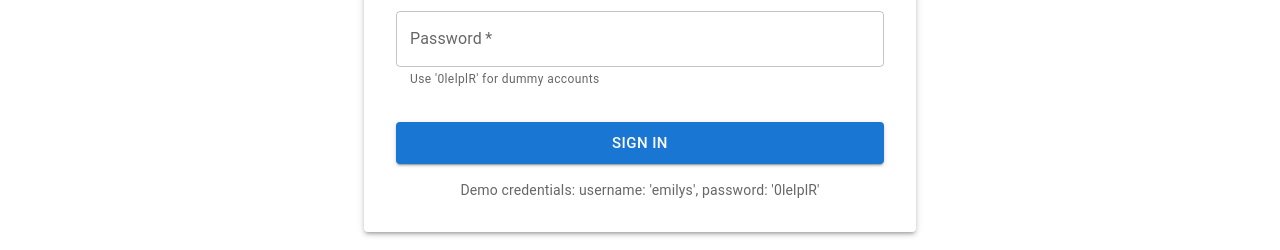
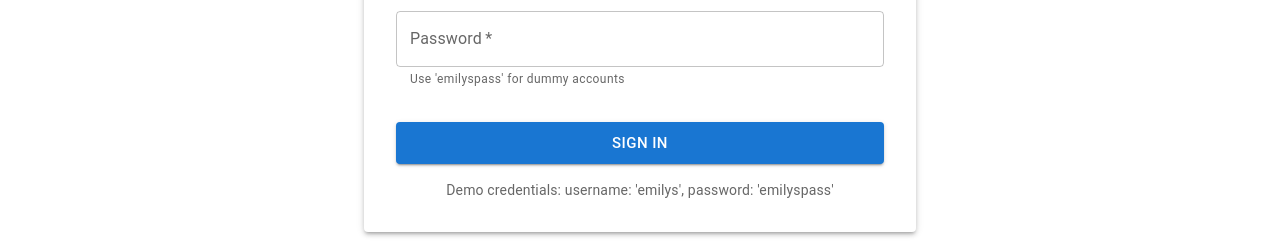
Before and after one commit to Ngenzi2/E-Commerce, a React (Vite) app: page /login in a window 1280 px wide. Shown: the part 363-613 px from the top of the page. Built offline with nearby package versions, Linux system fonts and the light colour scheme.

Commit message:
Update the credentials on the  Login page

```diff
--- a/src/components/Dashboard/ProductForm.jsx
+++ b/src/components/Dashboard/ProductForm.jsx
@@ -1,4 +1,4 @@
-import React, { useState, useEffect } from 'react';
+import React, { useState, useEffect, useRef } from 'react';
 import {
   Dialog,
   DialogTitle,
@@ -47,7 +47,19 @@ const ProductForm = ({ open, onClose, onSubmit, initialData, isEditing }) => {
     'Puma', 'Nike', 'Adidas', 'Reebok', 'Zara'
   ];
 
+  // Use a ref to track if this is the initial mount
+  const isInitialMount = useRef(true);
+
   useEffect(() => {
+    // Skip the initial mount to avoid setting state synchronously
+    if (isInitialMount.current) {
+      isInitialMount.current = false;
+      return;
+    }
+
+    // Only run this effect when open changes from false to true
+    if (!open) return;
+
     const defaultFormData = {
       title: '',
       description: '',
@@ -72,8 +84,14 @@ const ProductForm = ({ open, onClose, onSubmit, initialData, isEditing }) => {
       thumbnail: initialData.thumbnail || '',
     } : defaultFormData;
 
-    setFormData(newFormData);
-    setErrors({});
+    queueMicrotask(() => {
+      setFormData(newFormData);
+      setErrors({});
+    });
+
+    return () => {
+      // Cleanup if needed
+    };
   }, [initialData, open]);
 
   const validateForm = () => {
--- a/src/pages/Login.jsx
+++ b/src/pages/Login.jsx
@@ -78,7 +78,7 @@ const Login = () => {
               onChange={handleChange}
               margin="normal"
               required
-              helperText="Use '0lelplR' for dummy accounts"
+              helperText="Use 'emilyspass' for dummy accounts"
             />
 
             <Button
@@ -92,7 +92,7 @@ const Login = () => {
             </Button>
 
             <Typography variant="body2" align="center" color="text.secondary">
-              Demo credentials: username: 'emilys', password: '0lelplR'
+              Demo credentials: username: 'emilys', password: 'emilyspass'
             </Typography>
           </form>
         </Paper>
```
Also changed, not shown: 1 other file (tests, documents, lock files or other folders).
